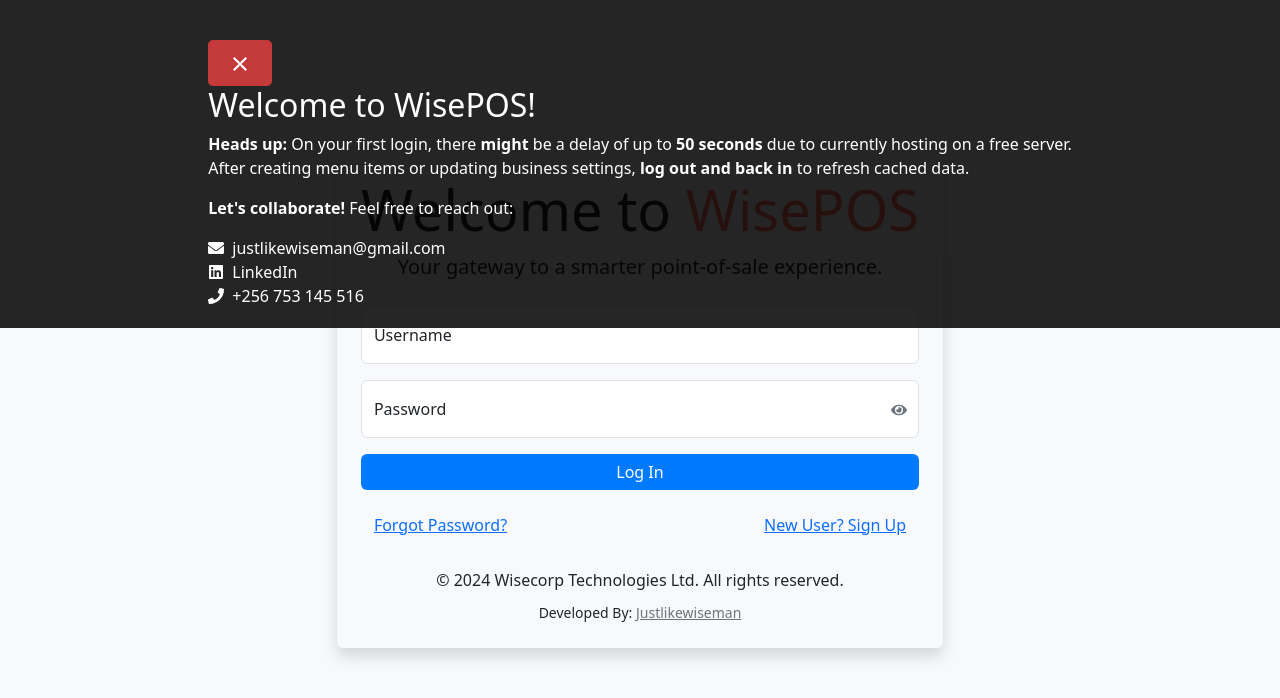
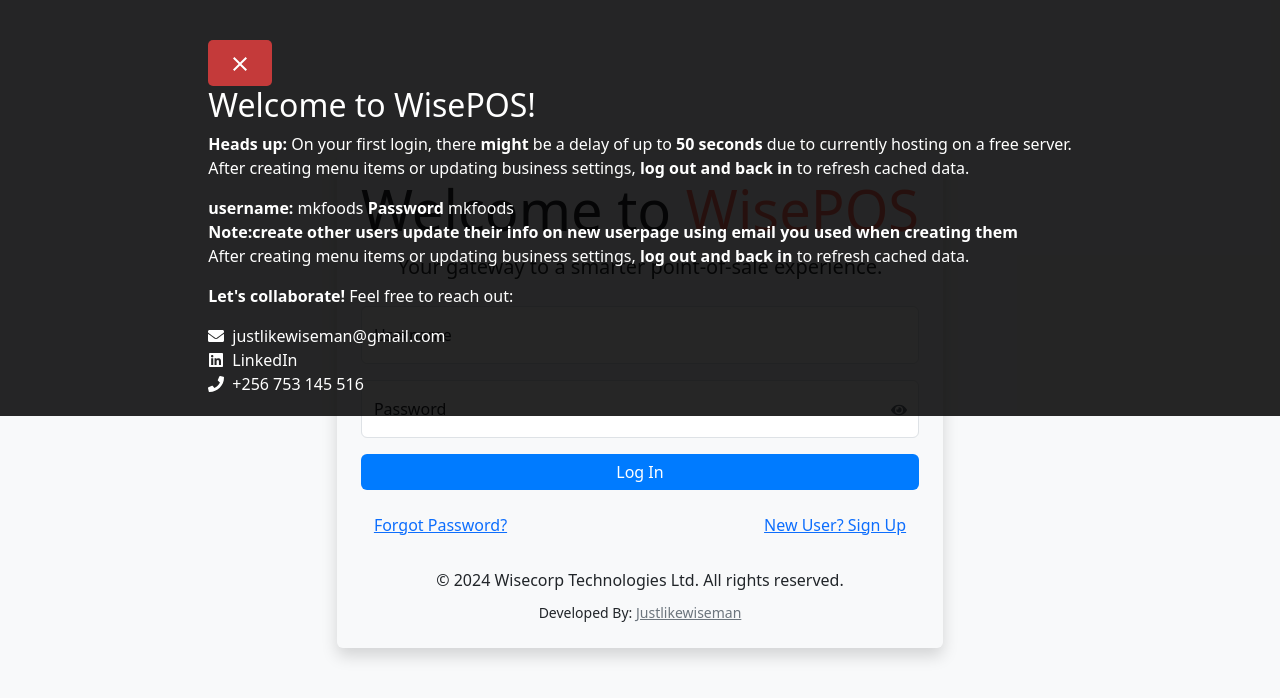
Before and after one commit to ugfrds/pos-frontend, a React (Vite) app: page / in a window 1280 px wide. Shown: the top 698 px of the page. Built offline with nearby package versions, Linux system fonts and the light colour scheme; no server answers.

Commit message:
first visit banner update

```diff
--- a/src/components/firstvisitBanner.jsx
+++ b/src/components/firstvisitBanner.jsx
@@ -1,4 +1,4 @@
-import  { useState, useEffect } from "react";
+import { useState, useEffect } from "react";
 import { FaEnvelope, FaLinkedin, FaPhone } from "react-icons/fa";
 import { MdClose } from "react-icons/md";
 import "./FirstVisitBanner.css";
@@ -34,6 +34,13 @@
           <strong> log out and back in</strong> to refresh cached data.
         </p>
         <p>
+          <strong>username:</strong> mkfoods <strong>Password</strong> mkfoods <br />
+          <strong>Note:create other users update their info on new userpage
+            using email you used when creating them </strong>  <br />
+          After creating menu items or updating business settings,
+          <strong> log out and back in</strong> to refresh cached data.
+        </p>
+        <p>
           <strong>Let's collaborate!</strong> Feel free to reach out:
         </p>
         <div className="contact-links">
```
